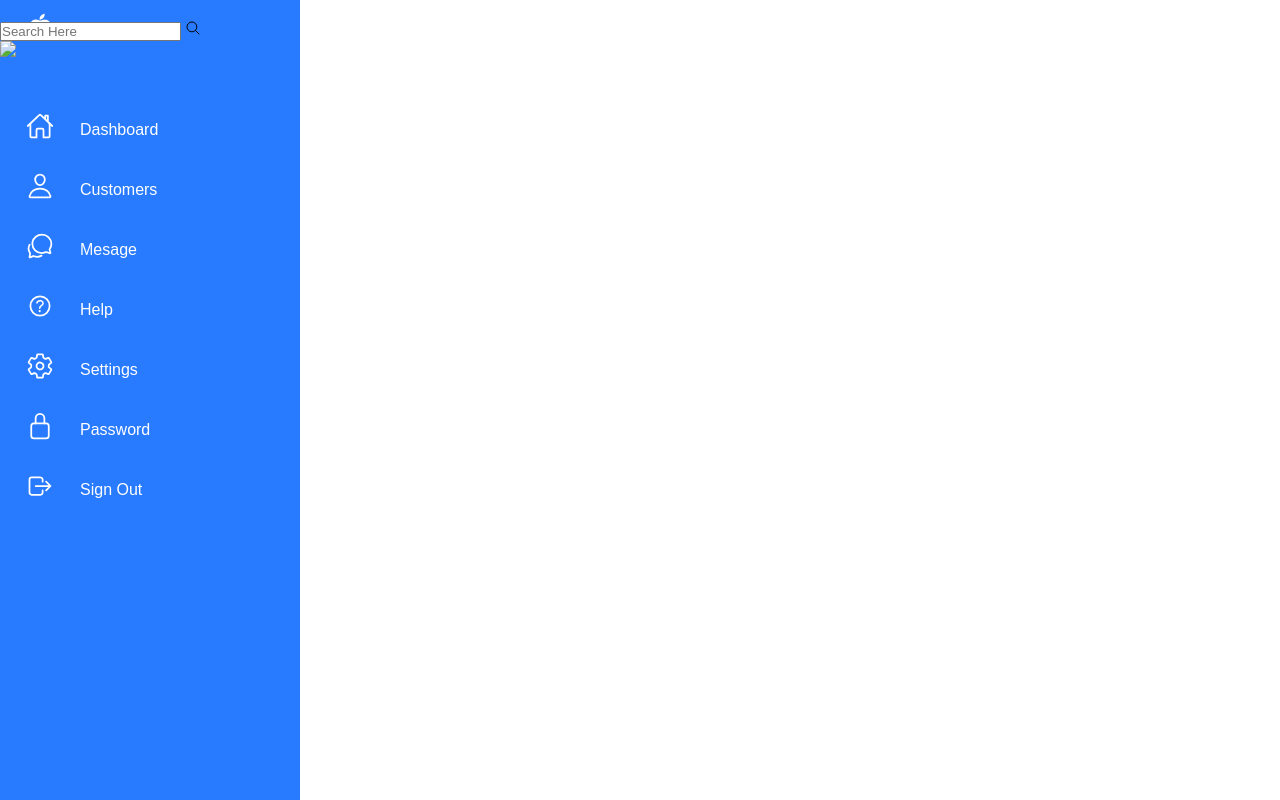
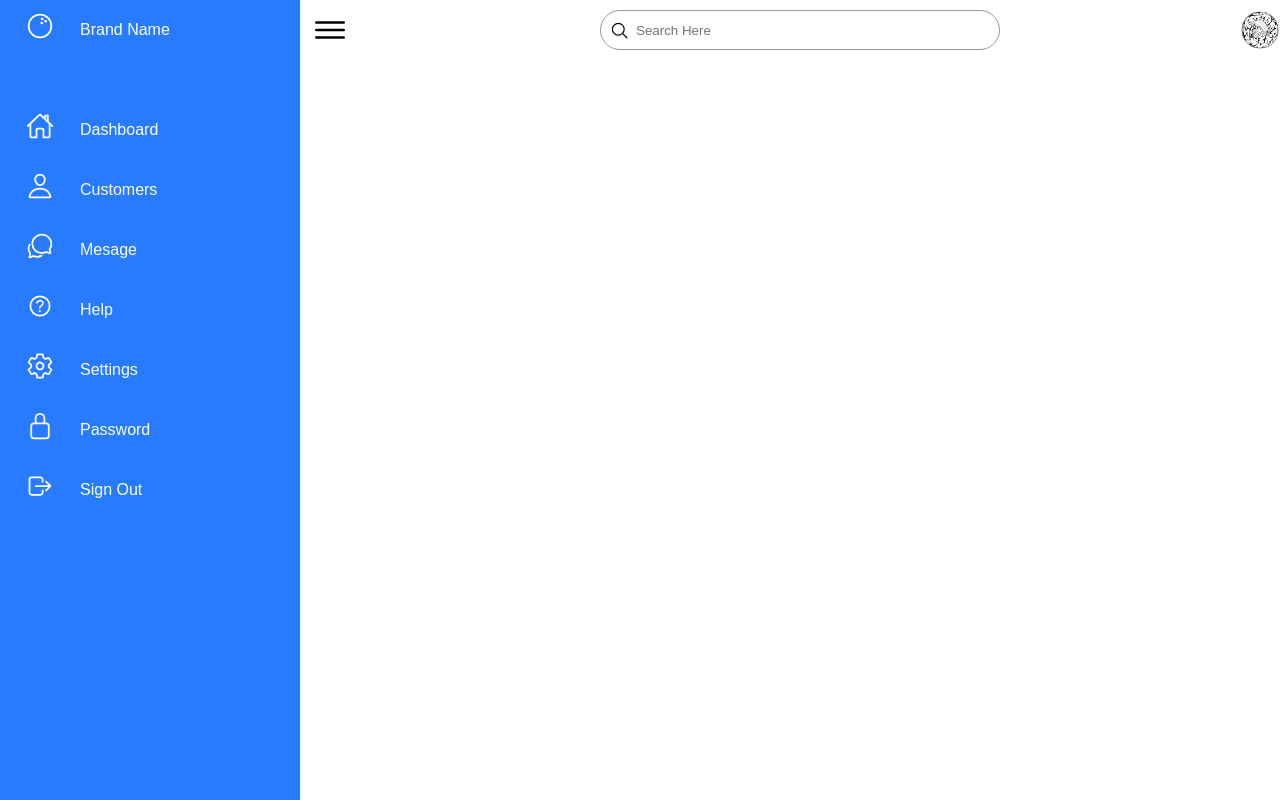
Before and after one commit to irrigador/SaaSdashboard, a plain HTML site: page index.html in a window 1280 px wide. Drawn offline with nearby package versions, Linux system fonts and the light colour scheme.

Commit message:
'atualizacao'

```diff
--- a/index.html
+++ b/index.html
@@ -12,7 +12,7 @@
             <ul>
                 <li>
                     <a href="#">
-                        <span class="icon"><ion-icon name="logo-apple"></ion-icon></span>
+                        <span class="icon"><ion-icon name="bowling-ball-outline"></ion-icon></span>
                         <span class="title">Brand Name</span>
                 </a>
                 </li>
@@ -62,9 +62,9 @@
         </div>
 
         <div class="main">
-            <div clas="'topbar">
+            <div class="topbar">
                 <div class="toggle">
-                    <ion-icon name="'menu-outline"></ion-icon>
+                    <ion-icon name="menu-outline"></ion-icon>
                 </div>
                 <div class="search">
                     <label>
@@ -73,7 +73,7 @@
                     </label>
                 </div>
                 <div class="user">
-                    <img src="user.jpg">
+                    <img src="user.png">
                 </div>
             </div>
         </div>
@@ -84,6 +84,15 @@
     <script nomodule src="https://unpkg.com/ionicons@5.5.2/dist/ionicons/ionicons.js"></script>
 
     <script>
+        let toggle = document.querySelector('.toggle');
+        let navigation = document.querySelector('.navigation');
+        let main = document.querySelector('.main');
+
+        toggle.onclick = function() {
+            navigation.classList.toggle('active');
+            main.classList.toggle('active');
+        }
+
         let list = document.querySelectorAll('.navigation li');
         function activeLink() {
             list.forEach((item) =>
--- a/styles.css
+++ b/styles.css
@@ -32,6 +32,11 @@ body {
     border-left: 10px solid var(--blue);
     transition: 0.5s;
     overflow: hidden;
+}
+
+.navigation.active {
+    width: 80px;
+
 }
 
 .navigation ul {
@@ -127,6 +132,81 @@ body {
 
 .main {
     position: absolute;
-    width: calc(100%);
+    width: calc(100% - 300px);
+    left: 300px;
+    min-height: 100vh;
+    background: var(--white);
+    transition: 0.5s;
 
 }
+
+.main.active {
+    width: calc(100% - 80px);
+    left: 80px;
+
+}
+
+.topbar {
+    width: 100%;
+    height: 60px;
+    display: flex;
+    justify-content: space-between;
+    align-items: center;
+}
+
+.toggle {
+    position: relative;
+    width: 60px;
+    height: 60px;
+    display: flex;
+    justify-content: center;
+    align-items: center;
+    font-size: 2.5em;
+    cursor: pointer
+}
+
+.search {
+    position: relative;
+    width: 400px;
+    margin: 0 10px;
+}
+
+.search label {
+    position: relative;
+    width: 100%;
+}
+
+.search label input {
+    width: 100%;
+    height: 40px;
+    border-radius: 40px;
+    padding: 5px 20px;
+    padding-left: 35px;
+    outline: none;
+    border: 1px solid var(--black2);
+}
+
+.search label ion-icon {
+    position: absolute;
+    top: 0%;
+    left: 10px;
+    font-size: 1.2em;
+}
+
+.user {
+    position: relative;
+    width: 40px;
+    height: 40px;
+    border-radius: 50%;
+    overflow: hidden;
+    cursor: pointer;
+}
+
+.user img {
+    position: absolute;
+    top: 0;
+    left: 0;
+    width: 100%;
+    height: 100%;
+    object-fit: cover;
+}
```
Also changed, not shown: user.png (added).
